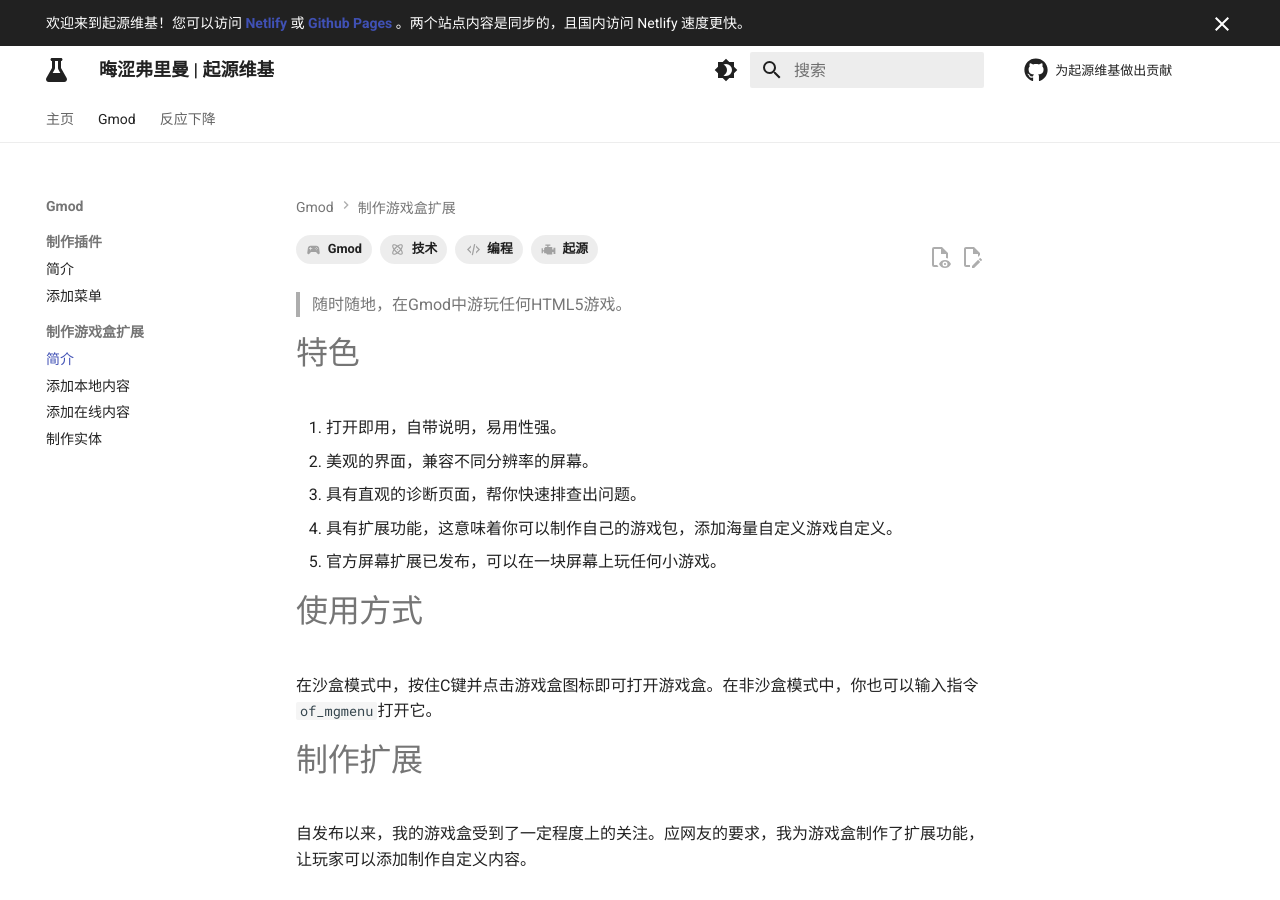
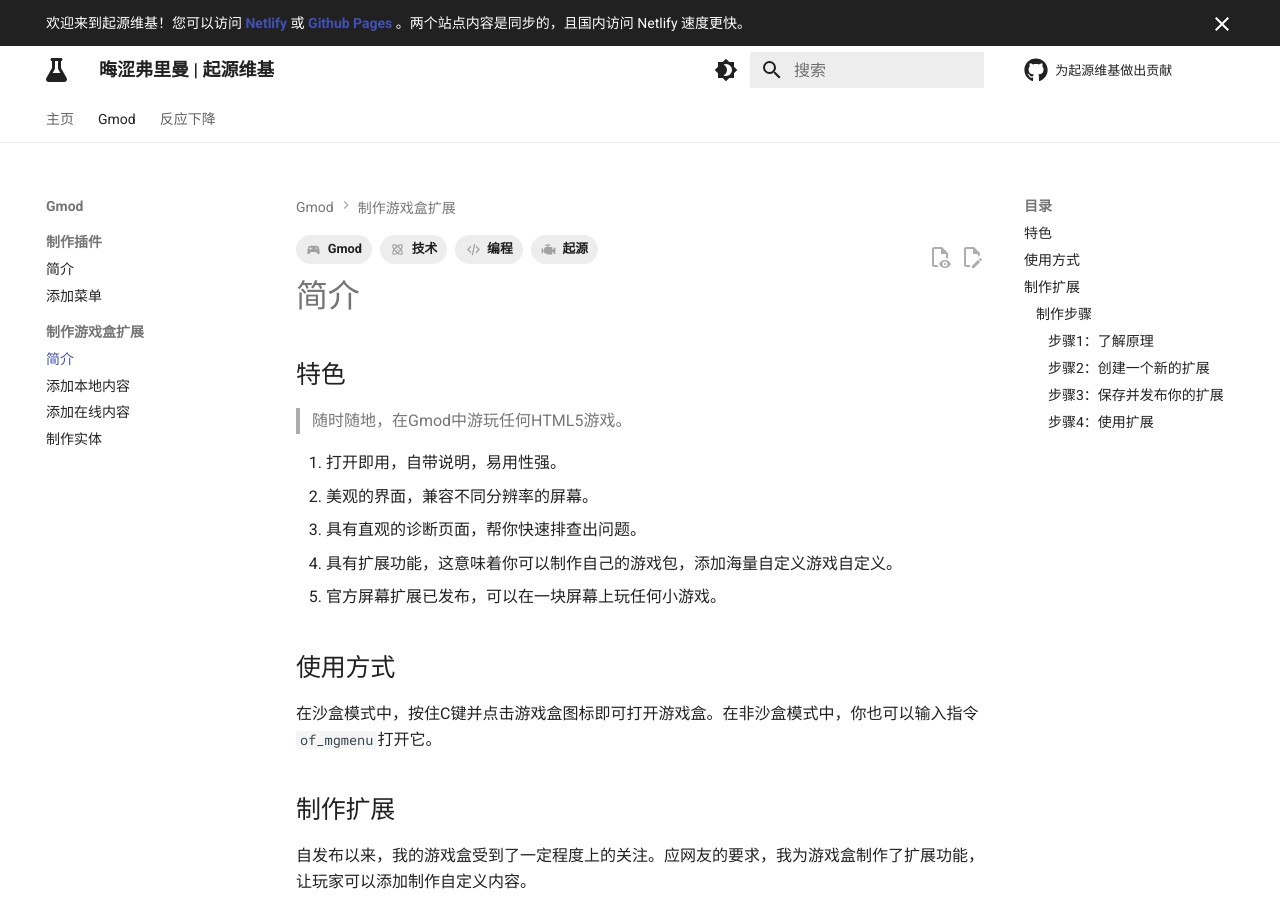
Before and after one commit to obscurefreeman/devwikisource, an MkDocs documentation site: the page built from docs/games/gmod/ofmg-extensions.md, in a window 1280 px wide and 900 px high. Built offline with MkDocs 1.6.1 and Material for MkDocs 9.7.7, drawn with Linux system fonts in a browser that asks for light colours; comment, search, counter and statistics services are not loaded.

Commit message:
修改扩展页面

```diff
--- a/docs/games/gmod/ofmg-extensions.md
+++ b/docs/games/gmod/ofmg-extensions.md
@@ -7,9 +7,9 @@
   - Gmod
 ---
 
+## 特色
+
 > 随时随地，在Gmod中游玩任何HTML5游戏。
-
-# 特色
 
 1. 打开即用，自带说明，易用性强。
 2. 美观的界面，兼容不同分辨率的屏幕。
@@ -17,21 +17,21 @@
 4. 具有扩展功能，这意味着你可以制作自己的游戏包，添加海量自定义游戏自定义。
 5. 官方屏幕扩展已发布，可以在一块屏幕上玩任何小游戏。
 
-# 使用方式
+## 使用方式
 
 在沙盒模式中，按住C键并点击游戏盒图标即可打开游戏盒。在非沙盒模式中，你也可以输入指令`of_mgmenu`打开它。
 
-# 制作扩展
+## 制作扩展
 
 自发布以来，我的游戏盒受到了一定程度上的关注。应网友的要求，我为游戏盒制作了扩展功能，让玩家可以添加制作自定义内容。
 
-## 制作步骤
+### 制作步骤
 
-### 步骤1：了解原理
+#### 步骤1：了解原理
 
 `OFMGCustomExtensions`是一个全局变量，用于存储第三方扩展的信息。我的游戏盒会读取`lua/ofmg_extensions`下的所有`lua`文件，因此请将有关扩展信息的代码放在这个文件夹下。
 
-### 步骤2：创建一个新的扩展
+#### 步骤2：创建一个新的扩展
 
 1，在你的扩展文件中，给`OFMGCustomExtensions`创建一个新的表，并为其命名。为避免和别人的插件冲突，请尽量用一个独特的名字来命名，加入自己用户名的缩写是一个好主意。
 
@@ -49,10 +49,10 @@
 
 制作128*128大小的预览图（图片必须是正方形，可以使用更大尺寸的图片，但是不建议）。实体请放在`entities`文件夹里，游戏放在`entities/ofmg_games`里，网站放在`ofmg_websites`里。
 
-### 步骤3：保存并发布你的扩展
+#### 步骤3：保存并发布你的扩展
 
 完成扩展的编写后，请保存并在本地测试它。一旦测试完成便可以发布了。确保你的扩展信息正确添加且不会发生报错。
 
-### 步骤4：使用扩展
+#### 步骤4：使用扩展
 
 当玩家安装了你的扩展后，他们可以通过访问扩展页面的对应标签来使用你制作的扩展。
```
Also changed, not shown: docs/games/gmod/ofmg-extensions-entity.md (+1 -1 lines).
